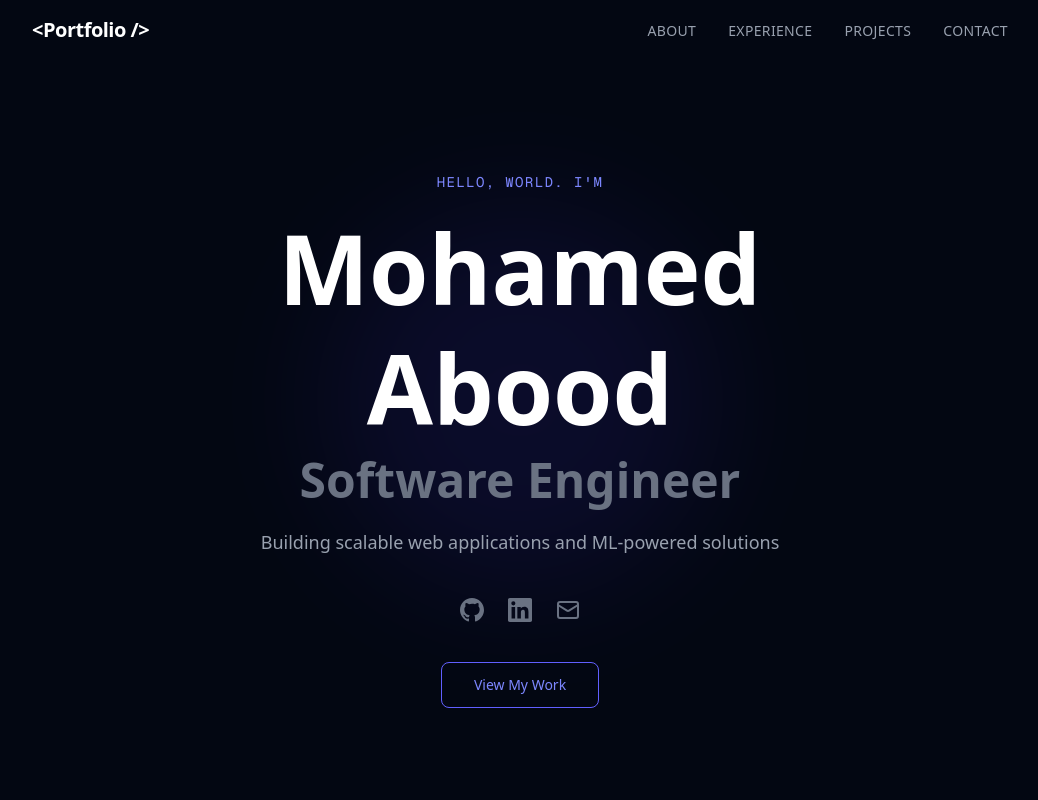
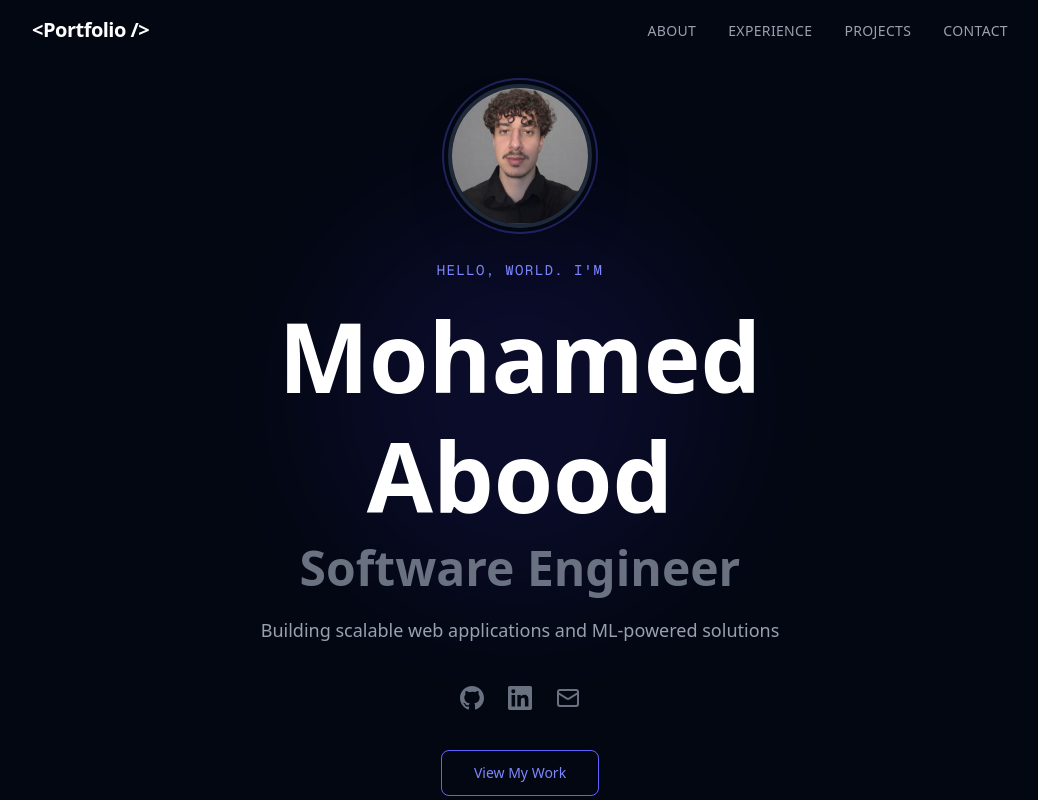
Before and after one commit to mabood2003/personalPortfolio, a Next.js app: page / in a window 1280 px wide. Shown: the top 800 px of the page, without its empty margins (120-1158 px from the left). Built offline with nearby package versions, Linux system fonts and the light colour scheme.

Commit message:
add personal image

```diff
--- a/next.config.ts
+++ b/next.config.ts
@@ -5,6 +5,9 @@ const nextConfig: NextConfig = {
   output: "export",
   basePath: "/personalPortfolio",
   trailingSlash: true,
+  images: {
+    unoptimized: true,
+  },
   turbopack: {
     root: path.resolve(__dirname),
   },
--- a/src/components/Hero.tsx
+++ b/src/components/Hero.tsx
@@ -1,5 +1,6 @@
 "use client";
 
+import Image from "next/image";
 import { personalInfo, socialLinks } from "@/data/portfolio";
 
 export default function Hero() {
@@ -11,6 +12,20 @@ export default function Hero() {
       </div>
 
       <div className="relative z-10 max-w-3xl">
+        {/* Profile Photo */}
+        <div className="mb-8">
+          <div className="relative w-36 h-36 mx-auto">
+            <Image
+              src="/personalPortfolio/profile.png"
+              alt={personalInfo.name}
+              fill
+              className="rounded-full object-cover border-4 border-gray-800 shadow-2xl"
+              priority
+            />
+            <div className="absolute inset-0 rounded-full ring-2 ring-indigo-500/30 ring-offset-4 ring-offset-gray-950" />
+          </div>
+        </div>
+
         <p className="text-indigo-400 text-sm font-mono tracking-widest uppercase mb-4">
           Hello, world. I'm
         </p>
```
Also changed, not shown: public/profile.jfif (added), public/profile.png (added).
